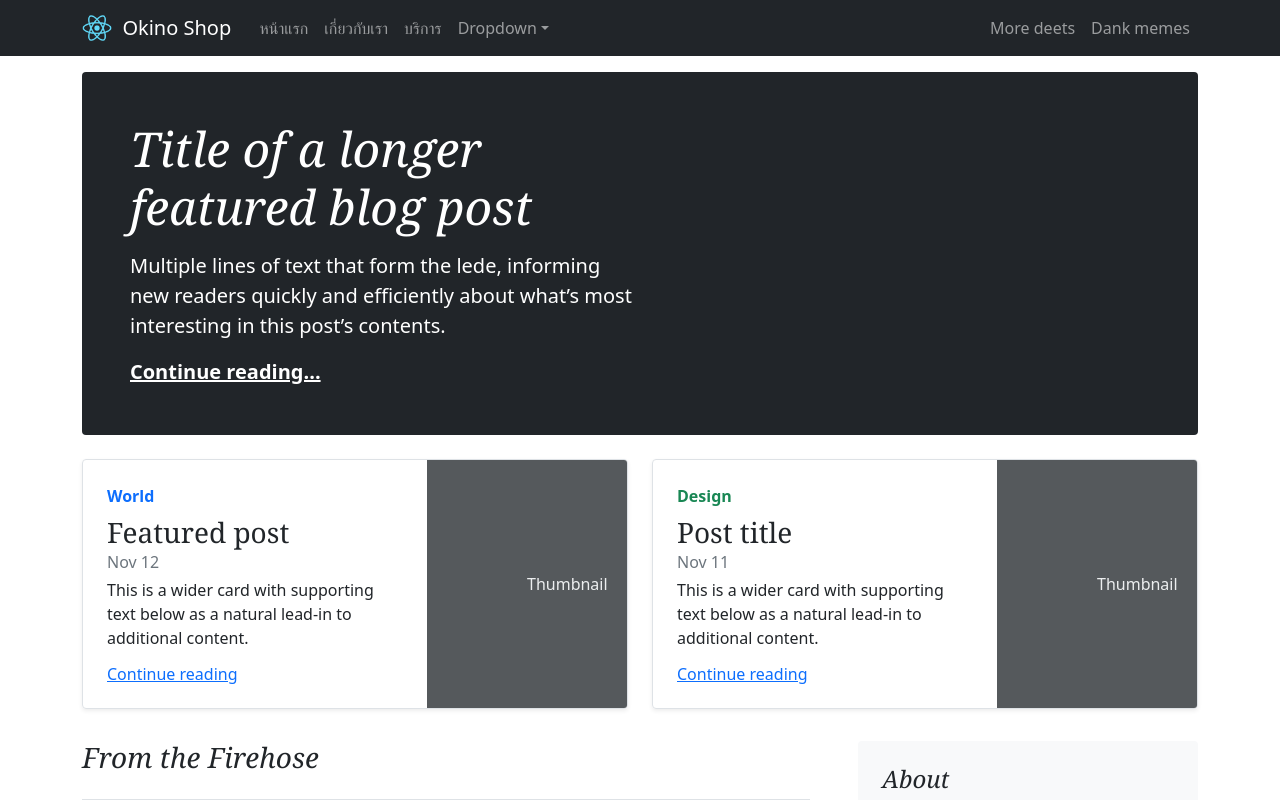
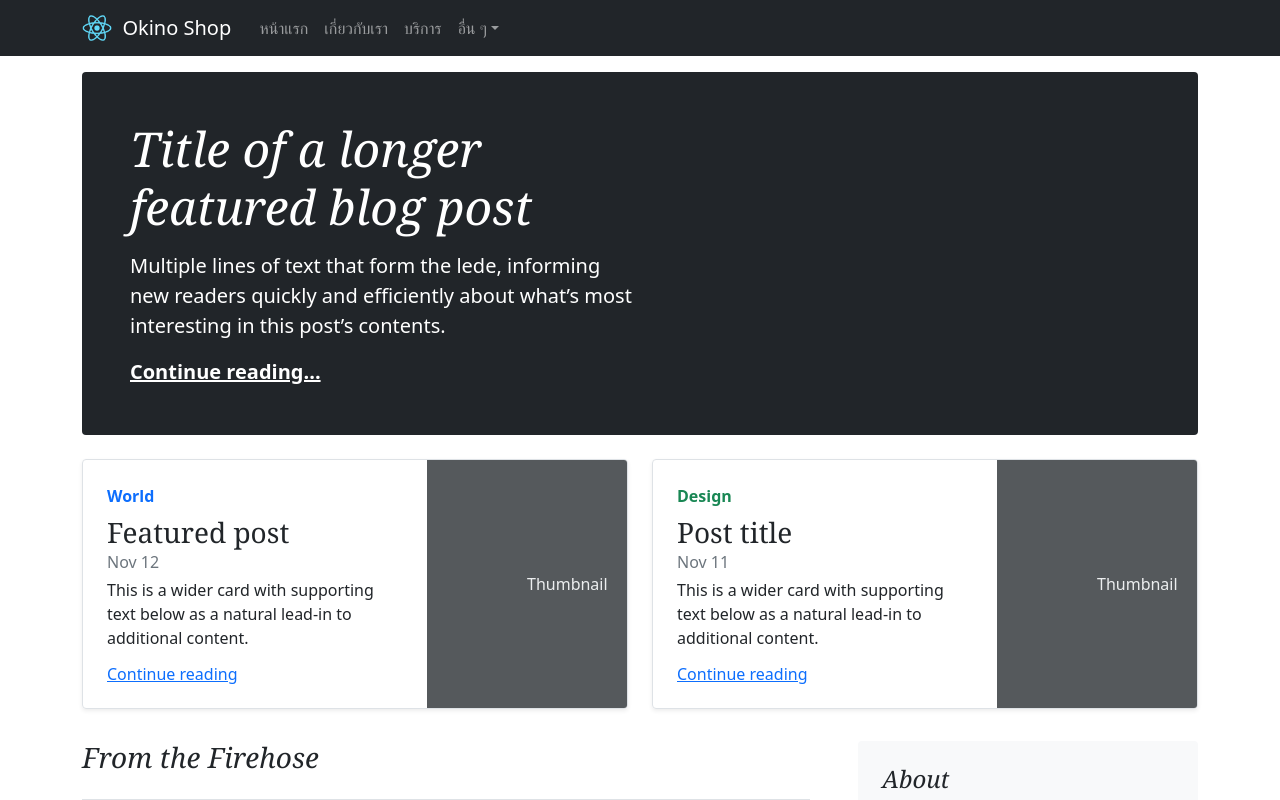
Before and after one commit to rambo-coding/okino_shop_web, a React (Create React App) app: page / in a window 1280 px wide. Shown: the top 800 px of the page. Built offline with nearby package versions, Linux system fonts and the light colour scheme.

Commit message:
change text navbar

```diff
--- a/src/components/Navbar.js
+++ b/src/components/Navbar.js
@@ -23,7 +23,7 @@ const NavBar = () => {
               <Nav.Link href="#"> หน้าแรก</Nav.Link>
               <Nav.Link href="#about">เกี่ยวกับเรา</Nav.Link>
               <Nav.Link href="#service">บริการ</Nav.Link>
-              <NavDropdown title="Dropdown" id="collasible-nav-dropdown">
+              <NavDropdown title="อื่น ๆ" id="collasible-nav-dropdown">
                 <NavDropdown.Item href="#action/3.1">Action</NavDropdown.Item>
                 <NavDropdown.Item href="#action/3.2">
                   Another action
@@ -37,93 +37,15 @@ const NavBar = () => {
                 </NavDropdown.Item>
               </NavDropdown>
             </Nav>
-            <Nav>
+            {/* <Nav>
               <Nav.Link href="#deets">More deets</Nav.Link>
               <Nav.Link eventKey={2} href="#memes">
                 Dank memes
               </Nav.Link>
-            </Nav>
+            </Nav> */}
           </Navbar.Collapse>
         </Container>
       </Navbar>
-
-      {/* <div className="container">
-        <header className="blog-header py-3">
-          <div className="row flex-nowrap justify-content-between align-items-center">
-            <div className="col-4 pt-1">
-              <a className="link-secondary" href="#">
-              </a>
-            </div>
-            <div className="col-4 text-center">
-              <span className="blog-header-logo text-dark">OKINO SHOP</span>
-            </div>
-            <div className="col-4 d-flex justify-content-end align-items-center">
-              <a className="link-secondary" href="#" aria-label="Search">
-                <svg
-                  xmlns="http://www.w3.org/2000/svg"
-                  width={20}
-                  height={20}
-                  fill="none"
-                  stroke="currentColor"
-                  strokeLinecap="round"
-                  strokeLinejoin="round"
-                  strokeWidth={2}
-                  className="mx-3"
-                  role="img"
-                  viewBox="0 0 24 24"
-                >
-                  <title>Search</title>
-                  <circle cx="10.5" cy="10.5" r="7.5" />
-                  <path d="M21 21l-5.2-5.2" />
-                </svg>
-              </a>
-              <a className="btn btn-sm btn-outline-secondary" href="#">
-                Sign up
-              </a>
-            </div>
-          </div>
-        </header>
-        <div className="nav-scroller py-1 mb-2">
-          <nav className="nav d-flex justify-content-between">
-            <a className="p-2 link-secondary" href="#">
-              World
-            </a>
-            <a className="p-2 link-secondary" href="#">
-              U.S.
-            </a>
-            <a className="p-2 link-secondary" href="#">
-              Technology
-            </a>
-            <a className="p-2 link-secondary" href="#">
-              Design
-            </a>
-            <a className="p-2 link-secondary" href="#">
-              Culture
-            </a>
-            <a className="p-2 link-secondary" href="#">
-              Business
-            </a>
-            <a className="p-2 link-secondary" href="#">
-              Politics
-            </a>
-            <a className="p-2 link-secondary" href="#">
-              Opinion
-            </a>
-            <a className="p-2 link-secondary" href="#">
-              Science
-            </a>
-            <a className="p-2 link-secondary" href="#">
-              Health
-            </a>
-            <a className="p-2 link-secondary" href="#">
-              Style
-            </a>
-            <a className="p-2 link-secondary" href="#">
-              Travel
-            </a>
-          </nav>
-        </div>
-      </div> */}
     </>
   );
 };
```
